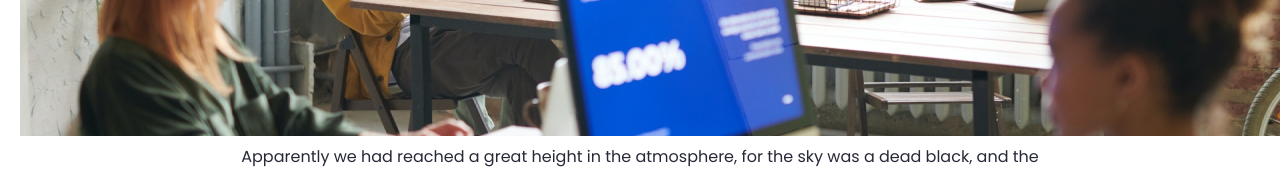
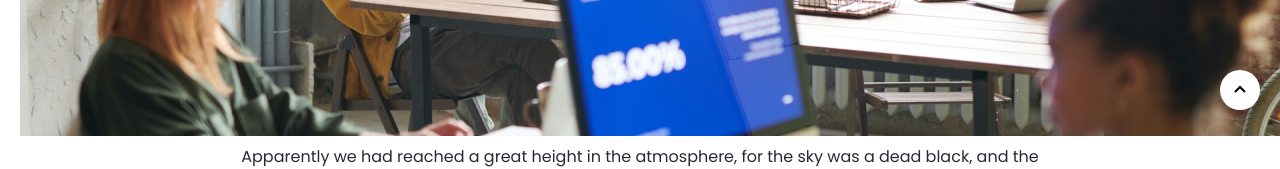
Before and after one commit to rahmonjonqosimov/lesson-32, a plain HTML site: page pages/blog.html in a window 1280 px wide. Shown: the part 740-909 px from the top of the page. Drawn offline with Linux system fonts and the light colour scheme.

Commit message:
blog pagega bactop qoshildi

```diff
--- a/pages/blog.html
+++ b/pages/blog.html
@@ -393,6 +393,18 @@
         </div>
       </section>
     </footer>
+    <a href="#" id="backtop" style="bottom: 10px">
+      <svg
+        xmlns="http://www.w3.org/2000/svg"
+        width="24"
+        height="24"
+        viewBox="0 0 24 24"
+      >
+        <path
+          d="m6.293 13.293 1.414 1.414L12 10.414l4.293 4.293 1.414-1.414L12 7.586z"
+        ></path>
+      </svg>
+    </a>
     <script src="../js/main.js"></script>
   </body>
 </html>
--- a/scss/pages/_blog.scss
+++ b/scss/pages/_blog.scss
@@ -114,6 +114,26 @@
       }
     }
   }
+  #backtop {
+    text-decoration: none;
+    font-size: 24px;
+    font-weight: 900;
+    background-color: rgba(255, 255, 255, 1);
+    box-shadow: 4px 4px 12px 2px rgba(0, 0, 0, 0.2);
+    color: #333;
+    width: 40px;
+    height: 40px;
+    display: flex;
+    justify-content: center;
+    align-items: center;
+    border-radius: 50%;
+    position: fixed;
+    right: 20px;
+    bottom: -50px;
+    cursor: pointer;
+    z-index: 99;
+    transition: 0.6s;
+  }
 }
 // RESPONSIVE////////////////////////////////////////////
 @media (max-width: 1200px) {
```
Also changed, not shown: scss/style.css, 1 other file.
